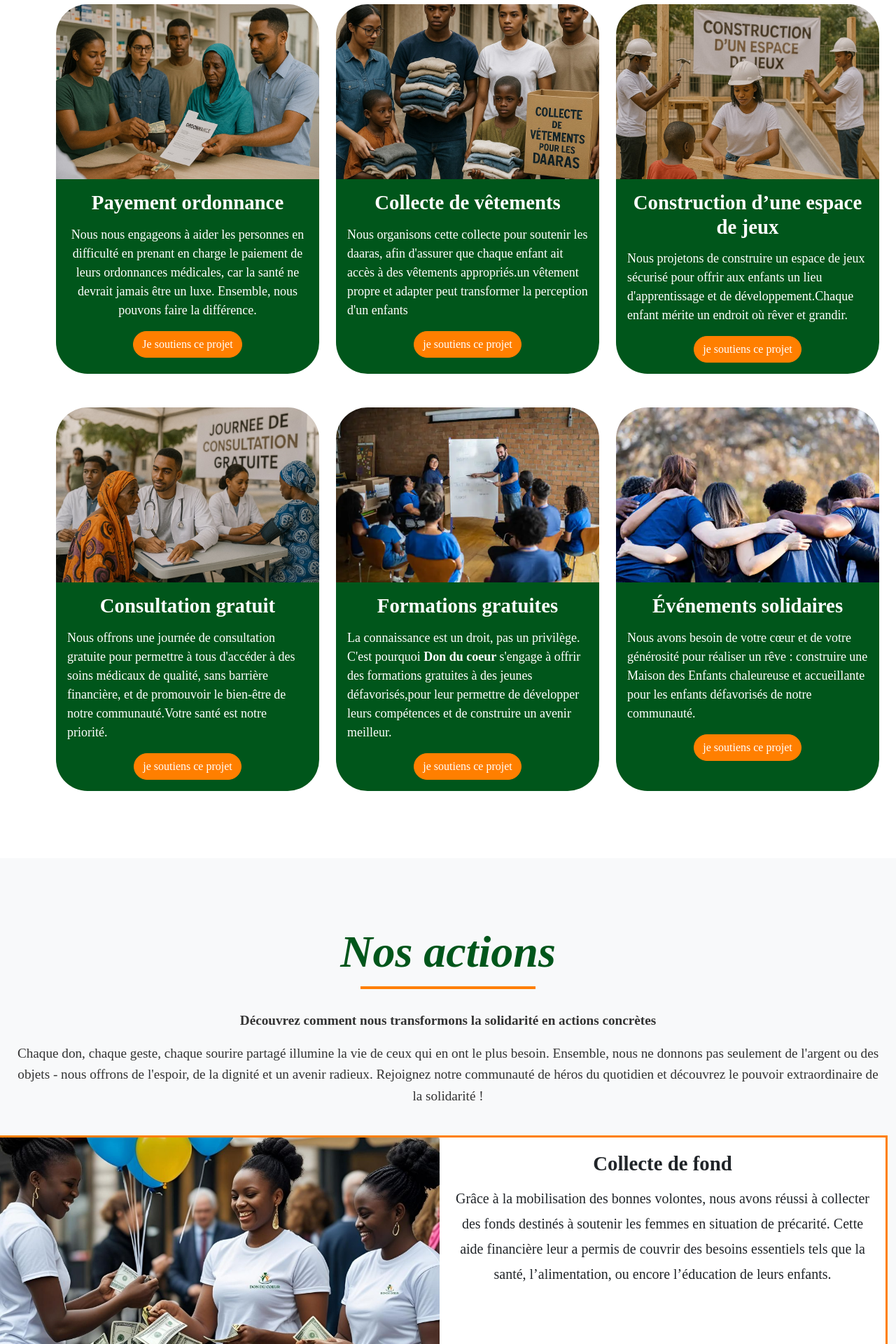
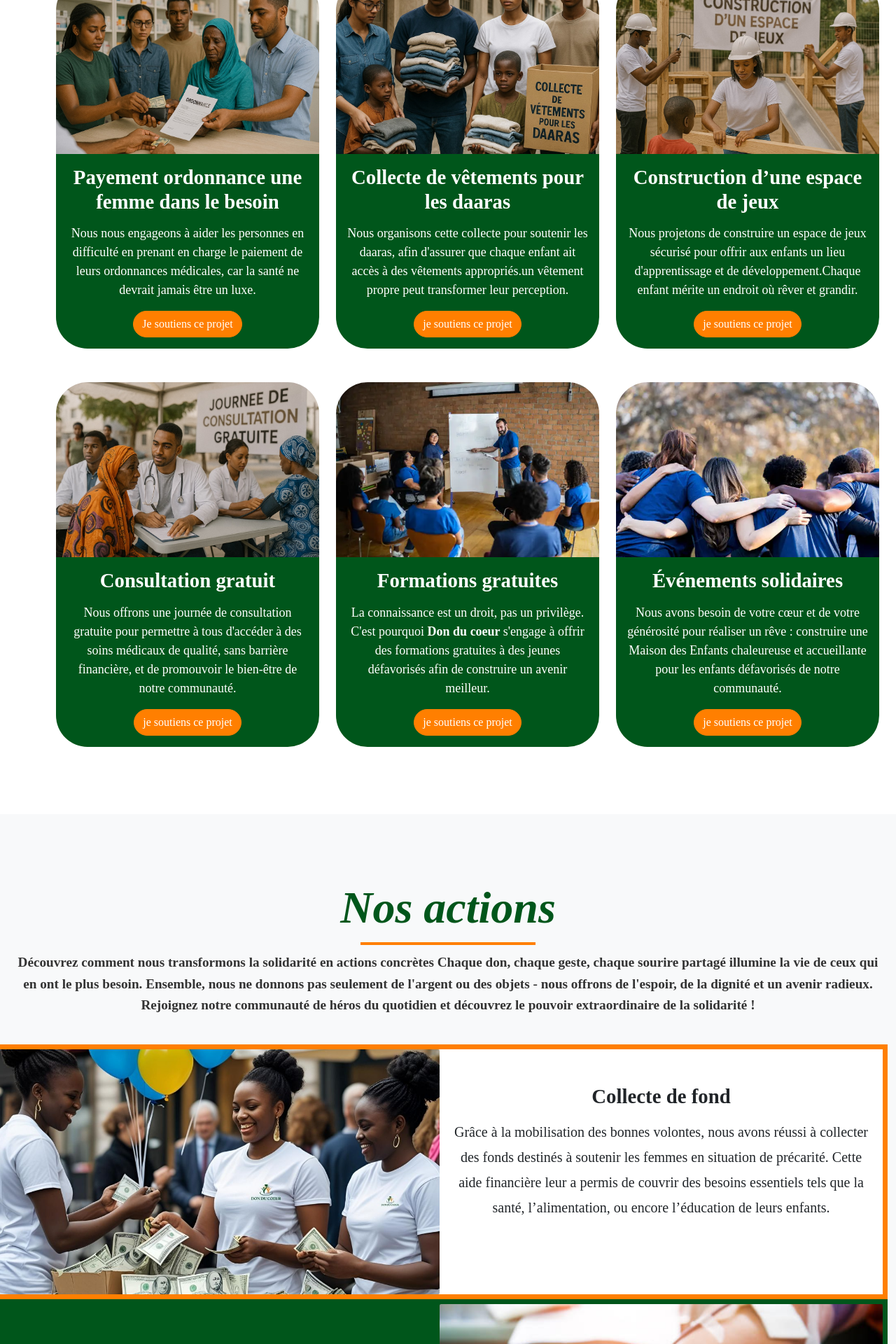
Before and after one commit to KanyC11/Memoire---E-social, a PHP site: page /Nosprojets.html in a window 1280 px wide. Shown: the part 600-2520 px from the top of the page at 70% size. Run offline with PHP 8.4, Linux system fonts and the light colour scheme.

Commit message:
revision du code

```diff
--- a/Nosprojets.css
+++ b/Nosprojets.css
@@ -120,7 +120,7 @@ h4 {
 }
 
 .action-box {
-  border: 3px solid #ff7f00;
+  border: 7px solid #ff7f00;
   overflow: hidden;
   margin: 0 !important;
   background: white;
@@ -130,7 +130,7 @@ h4 {
 }
 
 .action-box1 {
-     border: 5px solid #00561b;
+     border: 7px solid #00561b;
   overflow: hidden;
   background-color: #00561b;
    margin: 0 !important;
@@ -165,7 +165,7 @@ h4 {
 .title-underline1 {
   height: 4px;
   background-color: #ff7f00;
-  margin: 0 auto 30px auto;
+  margin: 0 auto 10px auto;
 }
 
 .title-underline {
@@ -290,7 +290,7 @@ footer {
   margin-top: auto;
 }
 
-/* Responsive
+/* Responsive */
 @media (max-width: 768px) {
   .nos-actions-title {
     font-size: 2.5rem !important;
@@ -310,4 +310,3 @@ footer {
     align-items: center !important;
   }
 }
-*/
--- a/Nosprojets.html
+++ b/Nosprojets.html
@@ -29,10 +29,10 @@
     <div class="title-underline"></div>
 
     <!-- Texte d'introduction -->
-    <div class="intro-text px-4">
-        <p> Transformez votre générosité en<strong> miracles du quotidien</strong> avec <strong>Don du Cœur</strong></p>
+    <div class="intro-text px-4 text-center">
+        <p><strong> Transformez votre générosité en miracles du quotidien avec Don du Cœur
         Chaque projet que nous menons répond à un besoin pressant au sein de notre communauté. Que ce soit pour améliorer la santé, favoriser l'éducation ou restaurer la dignité, votre soutien se transforme en actions concrètes : un médicament qui guérit, un vêtement qui apporte chaleur, une formation qui ouvre des horizons.
-        Découvrez nos initiatives et choisissez celle qui résonne le plus avec votre cœur. Chaque geste compte, et chaque don a le potentiel de changer des vies. Ensemble, créons un impact positif !</p>
+        Découvrez nos initiatives et choisissez celle qui résonne le plus avec votre cœur. Chaque geste compte, et chaque don a le potentiel de changer des vies. Ensemble, créons un impact positif !</strong></p>
 </div>
 
     <div class="row g-4">
@@ -41,8 +41,8 @@
     <div class="card project-card h-100 border-0"style="font-size:18px;">
         <img src="images/payement ordonnance.jpeg" class="card-img-top" alt="Payement ordonnance">
         <div class="card-body text-center">
-            <h3 class="green-title">Payement ordonnance</h3>
-            <p class="card-text">Nous nous engageons à aider les personnes en difficulté en prenant en charge le paiement de leurs ordonnances médicales, car la santé ne devrait jamais être un luxe. Ensemble, nous pouvons faire la différence.</p>
+            <h3 class="green-title">Payement ordonnance une femme dans le besoin</h3>
+            <p class="card-text">Nous nous engageons à aider les personnes en difficulté en prenant en charge le paiement de leurs ordonnances médicales, car la santé ne devrait jamais être un luxe.</p>
             <a href="page-de-don.html" class="btn btn-warning">Je soutiens ce projet</a>
         </div>
     </div>
@@ -53,8 +53,8 @@
            <div class="card project-card h-100 border-0" style="border-radius: 15px; overflow: hidden;font-size: 18px;">
                 <img src="images/collecte vetement.jpeg" class="card-img-top" alt="collecte vetement"style="border-radius: 45px 45px 0 0;">
                 <div class="card-body"style="background-color: #00561b;border-radius: 0 0 45px 45px;">
-                    <h3 class="green-title text-center">Collecte de vêtements</h3>
-                    <p class="card-text">Nous organisons cette collecte pour soutenir les daaras, afin d'assurer que chaque enfant ait accès à des vêtements appropriés.un vêtement propre et adapter peut transformer la perception d'un enfants</p>
+                    <h3 class="green-title text-center">Collecte de vêtements pour les daaras</h3>
+                    <p class="card-text text-center">Nous organisons cette collecte pour soutenir les daaras, afin d'assurer que chaque enfant ait accès à des vêtements appropriés.un vêtement propre peut transformer leur perception.</p>
                     <div class="text-center">
                     <a href="page-de-don.html" class="btn btn-warning"style="background-color: #ff7f00; border-color: #ff7f00; color: white;">je soutiens ce projet</a>
                 </div>
@@ -68,7 +68,7 @@
                 <img src="images/construction.jpeg" class="card-img-top" alt=" Construction d’une espace de jeux"style="border-radius: 45px 45px 0 0;">
                 <div class="card-body"style="background-color: #00561b;border-radius: 0 0 45px 45px;">
                     <h3 class="green-title text-center">Construction d’une espace de jeux  </h3>
-                    <p class="card-text">Nous projetons de construire un espace de jeux sécurisé pour offrir aux enfants un lieu d'apprentissage et de développement.Chaque enfant mérite un endroit où rêver et grandir.</p>
+                    <p class="card-text text-center">Nous projetons de construire un espace de jeux sécurisé pour offrir aux enfants un lieu d'apprentissage et de développement.Chaque enfant mérite un endroit où rêver et grandir.</p>
                     <div class="text-center">
                     <a href="page-de-don.html" class="btn btn-warning"style="background-color: #ff7f00; border-color: #ff7f00; color: white;">je soutiens ce projet</a>
                 </div>
@@ -85,7 +85,7 @@
                 <img src="images/consultation gratuit.jpeg" class="card-img-top" alt="Consultation gratuit"style="border-radius: 45px 45px 0 0;">
                 <div class="card-body"style="background-color: #00561b;border-radius: 0 0 45px 45px;">
                    <h3 class="green-title text-center">Consultation gratuit</h3>
-                    <p class="card-text">Nous offrons une journée de consultation gratuite pour permettre à tous d'accéder à des soins médicaux de qualité, sans barrière financière, et de promouvoir le bien-être de notre communauté.Votre santé est notre priorité.</p>
+                    <p class="card-text text-center">Nous offrons une journée de consultation gratuite pour permettre à tous d'accéder à des soins médicaux de qualité, sans barrière financière, et de promouvoir le bien-être de notre communauté.</p>
                     <div class="text-center">
                     <a href="page-de-don.html" class="btn btn-warning"style="background-color: #ff7f00; border-color: #ff7f00; color: white;">je soutiens ce projet</a>                </div>
             </div>
@@ -98,7 +98,7 @@
                 <img src="images/istockphoto-1372606877-612x612.webp" class="card-img-top" alt="Formations"style="border-radius: 45px 45px 0 0;">
                 <div class="card-body"style="background-color: #00561b;border-radius: 0 0 45px 45px;">
                     <h3 class="green-title text-center">Formations gratuites</h3>
-                    <p class="card-text">La connaissance est un droit, pas un privilège. C'est pourquoi<strong> Don du coeur </strong> s'engage à offrir des formations gratuites à des jeunes défavorisés,pour leur permettre de développer leurs compétences et de construire un avenir meilleur.</p>
+                    <p class="card-text text-center">La connaissance est un droit, pas un privilège. C'est pourquoi<strong> Don du coeur </strong> s'engage à offrir des formations gratuites à des jeunes défavorisés afin de construire un avenir meilleur.</p>
                     <div class="text-center">
                     <a href="page-de-don.html" class="btn btn-warning"style="background-color: #ff7f00; border-color: #ff7f00; color: white;">je soutiens ce projet</a>
                 </div>
@@ -112,7 +112,7 @@
                 <img src="images/evenement.webp" class="card-img-top" alt="Événement solidaire"style="border-radius: 45px 45px 0 0;">
                 <div class="card-body"style="background-color: #00561b;border-radius: 0 0 45px 45px;">
                     <h3 class="green-title text-center">Événements solidaires</h3>
-                    <p class="card-text">Nous avons besoin de votre cœur et de votre générosité pour réaliser un rêve : construire une Maison des Enfants chaleureuse et accueillante pour les enfants défavorisés de notre communauté.</p>
+                    <p class="card-text text-center">Nous avons besoin de votre cœur et de votre générosité pour réaliser un rêve : construire une Maison des Enfants chaleureuse et accueillante pour les enfants défavorisés de notre communauté.</p>
                     <div class="text-center">
                     <a href="page-de-don.html" class="btn btn-warning"style="background-color: #ff7f00; border-color: #ff7f00; color: white;">je soutiens ce projet</a>
                 </div>
@@ -131,9 +131,9 @@
     <div class="title-underline1"></div>
 
     <!-- Texte d'introduction -->
-    <div class="intro-text px-4">
-         <p> <strong>Découvrez comment nous transformons la solidarité en actions concrètes </strong></p>
-        <p>Chaque don, chaque geste, chaque sourire partagé illumine la vie de ceux qui en ont le plus besoin. Ensemble, nous ne donnons pas seulement de l'argent ou des objets - nous offrons de l'espoir, de la dignité et un avenir radieux. Rejoignez notre communauté de héros du quotidien et découvrez le pouvoir extraordinaire de la solidarité !</p>
+    <div class="intro-text px-4 text-center">
+         <p> <strong>Découvrez comment nous transformons la solidarité en actions concrètes
+        Chaque don, chaque geste, chaque sourire partagé illumine la vie de ceux qui en ont le plus besoin. Ensemble, nous ne donnons pas seulement de l'argent ou des objets - nous offrons de l'espoir, de la dignité et un avenir radieux. Rejoignez notre communauté de héros du quotidien et découvrez le pouvoir extraordinaire de la solidarité !</strong></p>
     </div>
        <div class="container-fluid">
     <!-- Action 1 : Soutien aux femmes -->
@@ -146,8 +146,8 @@
                        </div>
                     <div class="col-md-6">
                         <div class="action-content">
-                            <h3 class="green-title">Collecte de fond</h3>
-                            <p class="green-text"style="font-size: 20px; line-height: 1.8;">
+                            <h3 class="green-title"style="padding-top:30px">Collecte de fond</h3>
+                            <p class="green-text text-center"style="font-size: 20px; line-height: 1.8;">
                                 Grâce à la mobilisation des bonnes volontes, nous avons réussi à collecter des fonds destinés à soutenir les femmes en situation de précarité. Cette aide financière leur a permis de couvrir des besoins essentiels tels que la santé, l’alimentation, ou encore l’éducation de leurs enfants.
                                 </p>
 </div>
@@ -188,9 +188,9 @@
                     </div>
                     <div class="col-md-6">
                         <div class="action-content">
-                            <h3 class="green-title">Collecte de kits scolaire</h3>
-                            <p class="action-text"style="font-size: 20px; line-height: 1.8;">
-                               Afin de favoriser l’égalité des chances dès le plus jeune âge, nous avons lancé une collecte solidaire de kits scolaires à destination des enfants issus de milieux défavorisés. Grâce à la générosité de nos donateurs et à l’engagement de nos bénévoles, des centaines d’élèves ont pu recevoir des fournitures complètes leur permettant d’aborder l’année scolaire avec confiance et dignité.
+                            <h3 class="green-title"style="padding-top:30px">Collecte de kits scolaire</h3>
+                            <p class="action-text text-center"style="font-size: 20px; line-height: 1.8;">
+                               Afin de favoriser l’égalité des chances dès le plus jeune âge, nous avons lancé une collecte solidaire de kits scolaires à destination des enfants issus de milieux défavorisés. Grâce à la générosité de nos donateurs et à l’engagement de nos bénévoles, des centaines d’élèves ont pu recevoir des fournitures complètes leur permettant d’aborder l’année scolaire.
                                </p>
                         </div>
                     </div>
@@ -208,7 +208,7 @@
                         <div class="green-section h-100 d-flex flex-column justify-content-center">
                             <h3 class="green-title">Distribution de ndogou pendant le Ramadan</h3>
                             <p class="green-text"style="font-size: 20px; line-height: 1.8;">
-                               Durant ce mois, nous avons mis en place une opération de distribution de repas à destination des familles démunies.Ce geste symbolique incarne l’esprit de partage et de fraternité qui anime notre engagement.
+                               Durant ce mois, nous avons mis en place une opération de distribution de repas à destination des familles démunies.Ce geste symbolique incarne l’esprit de partage et de fraternité qui anime notre engagement.Chaque repas distribué représente un moment de réconfort et un pas vers plus de dignité.
                                </p>
                         </div>
                     </div>
@@ -229,7 +229,7 @@
                     </div>
                     <div class="col-md-6">
                         <div class="action-content">
-                            <h3 class="green-title">Collecte de ravitaillement</h3>
+                            <h3 class="green-title"style="padding-top:30px">Collecte de ravitaillement</h3>
                             <p class="action-text"style="font-size: 20px; line-height: 1.8;">
                               Grâce au soutien indéfectible de nos généreux donateurs et à la mobilisation constante de nos équipes bénévoles, nous avons pu mettre en place une vaste opération de distribution de denrées alimentaires. Cette initiative a permis à de nombreuses familles en situation de précarité de subvenir à leurs besoins essentiels.
                               </p>
@@ -248,7 +248,7 @@
                         <div class="green-section h-100 d-flex flex-column justify-content-center">
                             <h3 class="green-title">Organisation d’une journee Set Setal</h3>
                             <p class="green-text"style="font-size: 20px; line-height: 1.8;">
-                               Nous avons organisé une journée de nettoyage communautaire pour rendre notre quartier plus propre et agréable. Merci à tous les bénévoles pour leur engagement et leurénergie.
+                               Nous avons organisé une journée de nettoyage communautaire pour rendre notre quartier plus propre et agréable. Merci à tous les bénévoles pour leur engagement et leur énergie.Cette initiative a permis de rassembler les habitants autour d'un objectif commun renforçant ainsi les liens sociaux.
                                </p>
                         </div>
                     </div>
```
